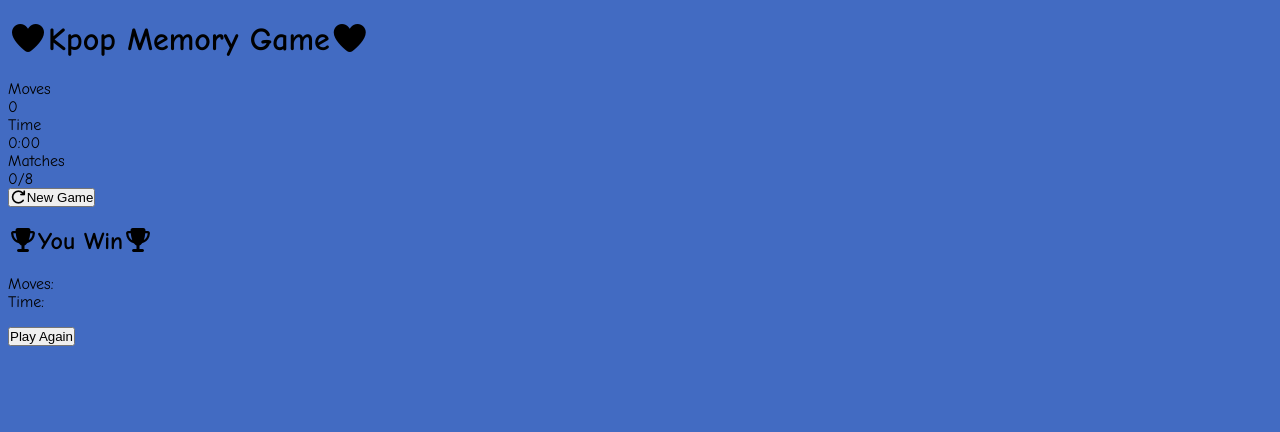
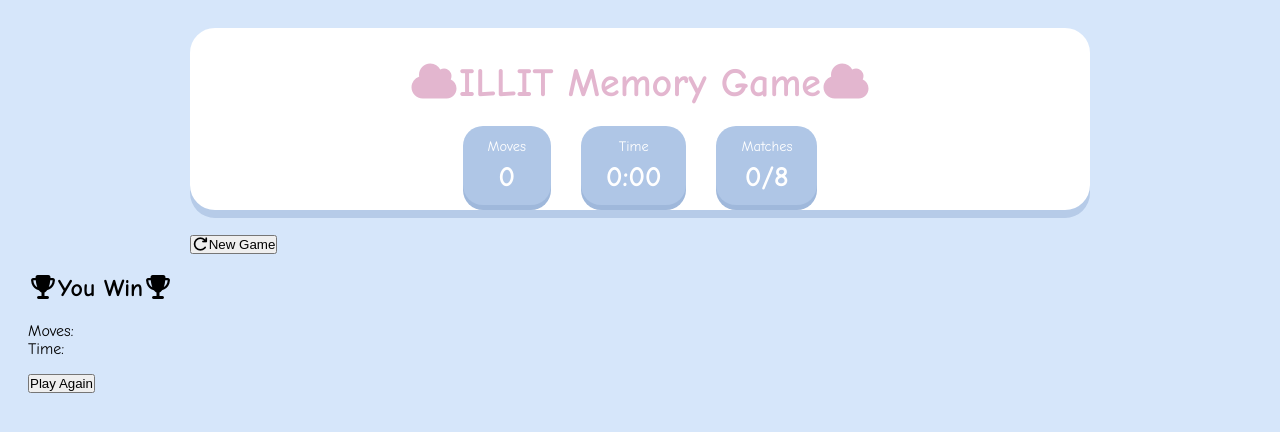
Before and after one commit to rainydays04/memorygame, a plain HTML site: page index.html in a window 1280 px wide. Drawn offline with Linux system fonts and the light colour scheme.

Commit message:
added details to the stats top and changed the hearts to clouds

```diff
--- a/index.html
+++ b/index.html
@@ -10,7 +10,7 @@
 <body>
     <div class="container">
         <div class="header">
-            <h1><i class="fa-solid fa-heart"></i>Kpop Memory Game<i class="fa-solid fa-heart"></i></h1>
+            <h1><i class="fa-solid fa-cloud"></i>ILLIT Memory Game<i class="fa-solid fa-cloud"></i></h1>
             <div class="stats">
                 <div class="stat">
                     <div class="stat-label">
--- a/style.css
+++ b/style.css
@@ -5,5 +5,54 @@
 
 body{
     font-family:"Comic Sans Ms", "Arial", sans-serif;
-    background: #426bc2;
+    background: #D6E6FA;
+    padding:20px;
+    min-height:100vh;
 }
+
+.container{
+    max-width:900px;
+    margin:0 auto;
+}
+
+.header{
+    text-align:center;
+    background:white;
+    border-radius:25px;
+    margin-bottom:25px;
+    box-shadow:0 8px 0 #B6CBE8;
+    border: 5px solid white;
+
+}
+
+h1{
+    color:#E3B6CF;
+    font-size:2.5em;
+    margin-bottom:20px;
+}
+
+.stats{
+    display:flex;
+    justify-content:center;
+    gap:30px;
+    flex:wrap;
+}
+
+.stat{
+    background:#AFC6E6;
+    color:white;
+    padding:12px 25px;
+    border-radius:20px;
+    box-shadow: 0 5px 0 #9FB8DB;
+
+}
+
+.stat-label{
+    font-size:0.9em;
+    margin-bottom:5px;
+}
+
+.stat-value{
+    font-size:1.8em;
+    font-weight:bold;
+}
```
